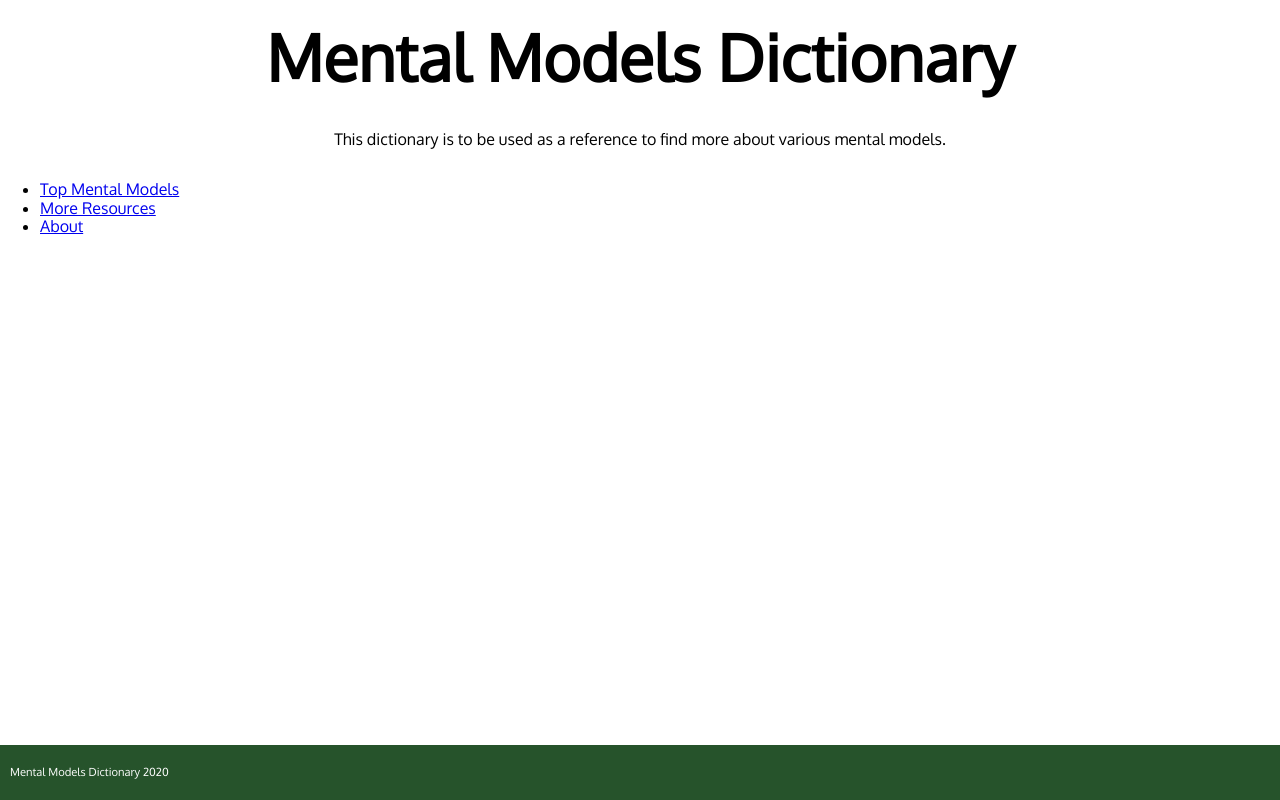
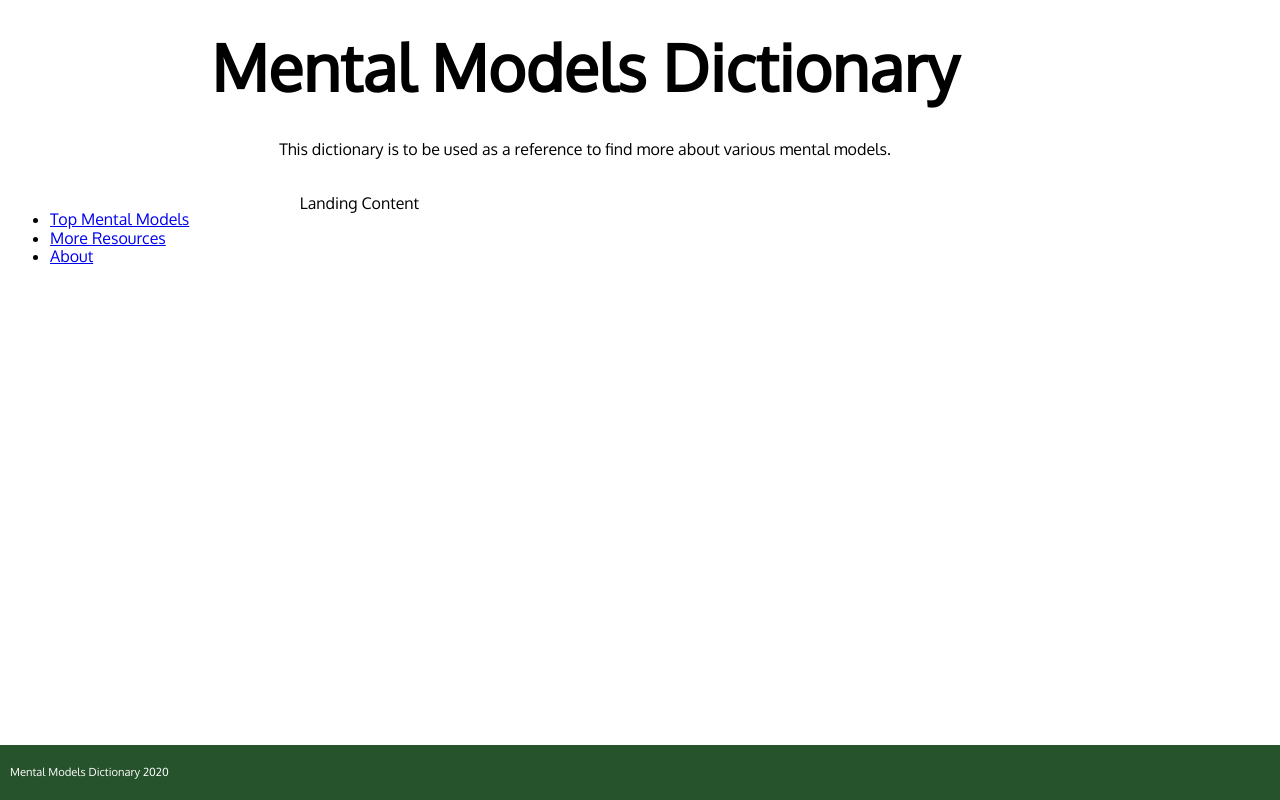
Before and after one commit to alinaMihai/mental-models-dictionary, a React app: page / in a window 1280 px wide. Built offline with nearby package versions, Linux system fonts and the light colour scheme; what styled-components-modifiers would draw is missing.

Commit message:
switch page container to grid layout

```diff
--- a/package.json
+++ b/package.json
@@ -88,7 +88,6 @@
         "format": "prettier --write \"**/*.{ts,tsx}\"",
         "lint": "eslint \"**/*.{ts,tsx}\" --fix",
         "lint:format": "npm run lint && npm run format",
-    "lint:css": "stylelint './src/**/*.css'",
         "release": "standard-version",
         "report": "npm run build --withReport true"
     },
--- a/src/components/footer/Footer.tsx
+++ b/src/components/footer/Footer.tsx
@@ -18,6 +18,7 @@ const FooterWrapper = styled.footer`
   background-color: ${(props) => props.theme.primaryColor};
   color: ${(props) => props.theme.textColorOnPrimary};
   padding: 10px;
+  width: 100%;
 `;
 
 export const Footer = () => {
--- a/src/components/page-container/PageContainer.tsx
+++ b/src/components/page-container/PageContainer.tsx
@@ -3,22 +3,49 @@ import styled from 'styled-components';
 import { Footer } from '../footer/Footer';
 import { Title } from '../title/Title';
 import { Subtitle } from '../subtitle/Subtitle';
+import { SideMenu } from '../side-menu/SideMenu';
 
 const Content = styled.div`
-  flex: 1;
+  grid-column: 1 / 6;
+  padding: 10px;
+  align-self: flex-start;
+  ${({ theme }) => theme.tablet`
+    grid-column: 2 / 6;
+  `}
 `;
 
-const Header = styled.div`
+const Header = styled.header`
   display: flex;
   flex-direction: column;
   align-items: center;
+  grid-column: 1 / 5;
+  align-self: flex-start;
+  padding: 10px;
+  text-align: center;
 `;
-
+const FooterWrapper = styled.div`
+  grid-column: 1 / 6;
+  align-self: flex-end;
+`;
+const Aside = styled.aside`
+  grid-column: 1 / 5;
+  padding: 10px;
+  align-self: flex-start;
+  ${({ theme }) => theme.tablet`
+    grid-column: 1;
+  `}
+`;
 const PageContainerWrapper = styled.div`
   height: 100vh;
   width: 100vw;
-  display: flex;
-  flex-direction: column;
+  display: grid;
+  & > * {
+    display: flex;
+    align-items: center;
+  }
+  ${({ theme }) => theme.tablet`
+    grid-template-rows: auto 1fr 100px;
+  `}
 `;
 interface IpageContainer {
   children: React.ReactNode;
@@ -36,8 +63,13 @@ export const PageContainer = ({
         <Title>{title}</Title>
         {subtitle && <Subtitle>{subtitle}</Subtitle>}
       </Header>
+      <Aside>
+        <SideMenu />
+      </Aside>
       <Content>{children}</Content>
-      <Footer />
+      <FooterWrapper>
+        <Footer />
+      </FooterWrapper>
     </PageContainerWrapper>
   );
 };
--- a/src/components/title/Title.tsx
+++ b/src/components/title/Title.tsx
@@ -1,7 +1,8 @@
 import styled from 'styled-components';
 import { typeScale } from 'helpers';
-export const Title = styled.header`
+export const Title = styled.h1`
   font-size: ${typeScale.header1};
   font-weight: bold;
   padding: 20px;
+  margin: 0;
 `;
--- a/src/helpers/index.ts
+++ b/src/helpers/index.ts
@@ -4,3 +4,4 @@ export * from './themes';
 export * from './Global';
 export * from './ErrorBoundary';
 export * from './routes';
+export * from './media-query';
--- /dev/null
+++ b/src/helpers/media-query.ts
@@ -0,0 +1,20 @@
+import { css } from 'styled-components';
+
+const sizes = {
+  mobileS: 320,
+  mobileM: 375,
+  mobileL: 425,
+  tablet: 768,
+  laptop: 1024,
+  laptopL: 1440,
+  desktop: 2560,
+};
+
+export const media = Object.keys(sizes).reduce((acc, label) => {
+  acc[label] = (...args) => css`
+    @media (min-width: ${sizes[label]}px) {
+      ${css(...(args as [any]))};
+    }
+  `;
+  return acc;
+}, {});
--- a/src/screens/landing/Landing.tsx
+++ b/src/screens/landing/Landing.tsx
@@ -1,6 +1,6 @@
 import React from 'react';
 
-import { PageContainer, SideMenu } from 'components';
+import { PageContainer } from 'components';
 
 export const Landing = () => {
   return (
@@ -8,7 +8,7 @@ export const Landing = () => {
       title="Mental Models Dictionary"
       subtitle="This dictionary is to be used as a reference to find more about various mental models."
     >
-      <SideMenu />
+      Landing Content
     </PageContainer>
   );
 };
```
Also changed, not shown: src/index.tsx (+8 -2 lines), .babelrc, .eslintrc.js. Lines whose indentation alone changed are shown as unchanged.
